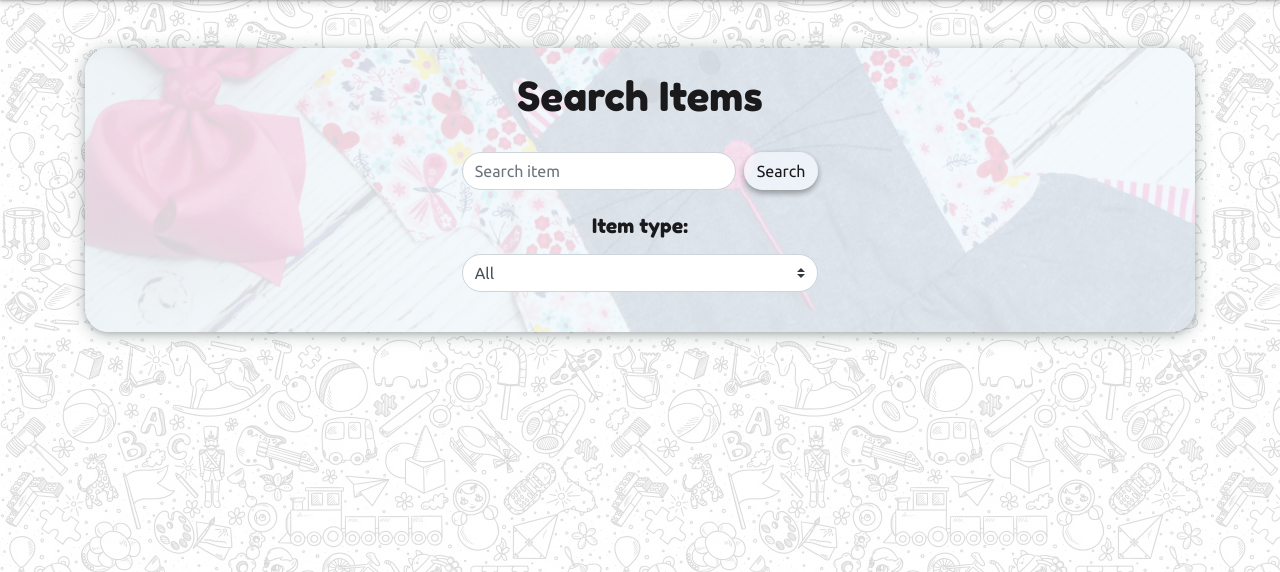
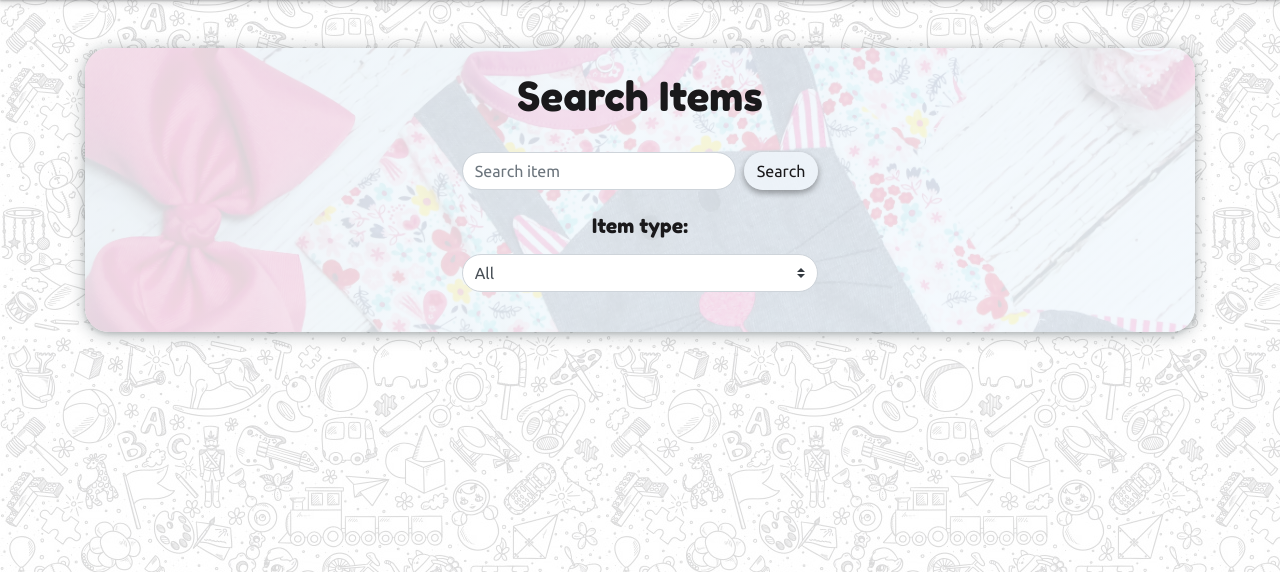
Before and after one commit to 4forces/CI-MS3-project3, a Flask app: page /search in a window 1280 px wide. Shown: the part 69-641 px from the top of the page. Run offline with Flask 2, Linux system fonts and the light colour scheme; some libraries are stand-ins or nearby versions.

Commit message:
Adjust search-box background image position

```diff
--- a/static/main.css
+++ b/static/main.css
@@ -129,7 +129,7 @@ a:link, a:visited, a:hover, a:active {
 
 #search-bg {
     background: linear-gradient(rgba(244,250,255, 0.85), rgba(244,250,255, 0.85)), url("/static/img/search.jpg");
-    background-position: center;
+    background-position: 0% 20%;
     background-size: cover;
 }
 
```
